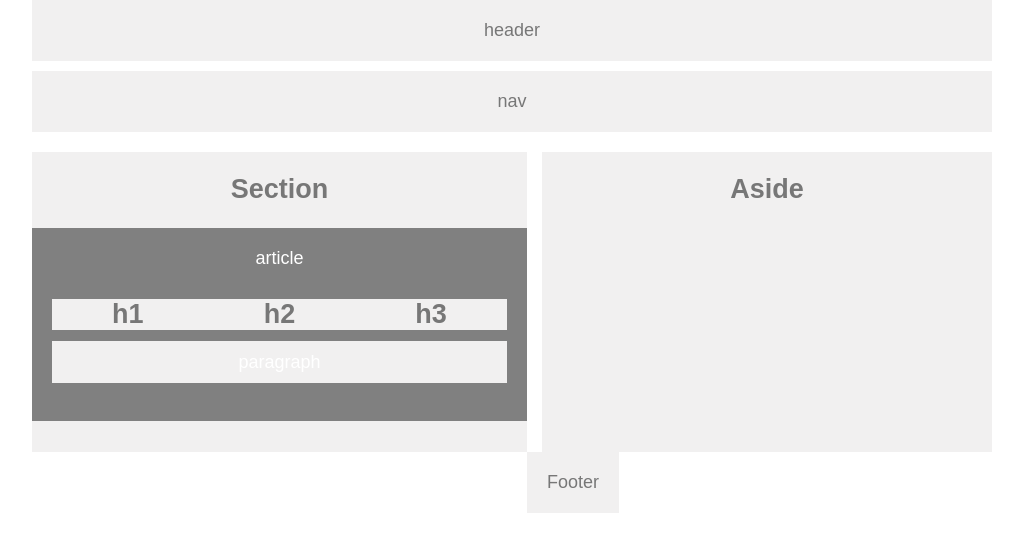
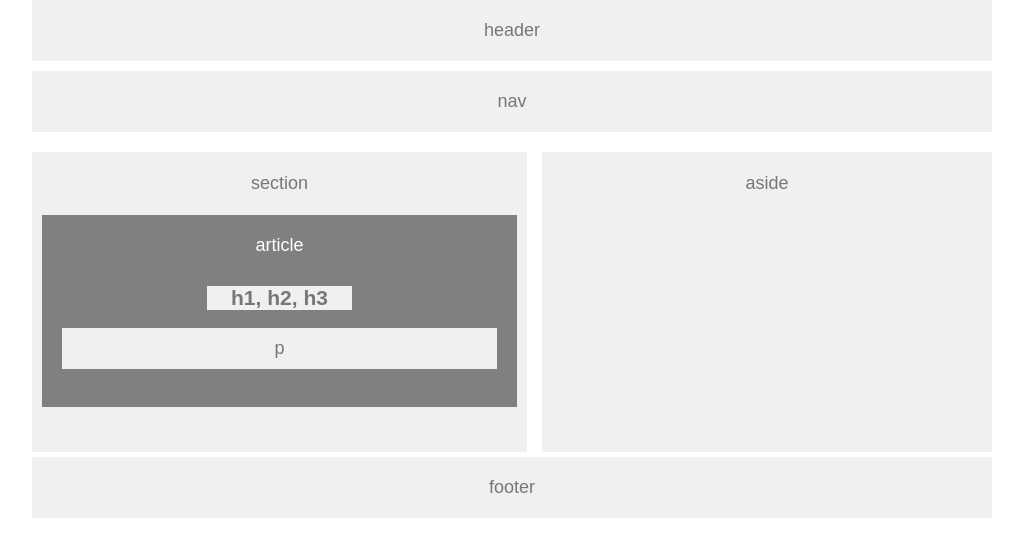
Before and after one commit to kramrock/HW-Wireframe, a plain HTML site: page index.html in a window 1280 px wide. Shown: the whole page, without its empty margins (128-1151 px from the left). Drawn offline with Linux system fonts and the light colour scheme.

Commit message:
built boxes for HW-Wireframe

```diff
--- a/index.html
+++ b/index.html
@@ -13,22 +13,22 @@
             nav
         </nav>
         <aside>
-            <h1>Aside</h1>
+            <br>aside
         </aside>
         <section>
-            <h1>Section</h1>
+            <br>
+            section
+            <br><br>
                 <article>
                     article
                         <br>
-                        <h2>h1</h2>
-                        <h2>h2</h2>
-                        <h2>h3</h2>
+                        <h3>h1, h2, h3</h3>
                         <br><br>
-                            <p>paragraph</p>
+                            <p>p</p>
                 </article>
         </section>
         <footer>
-            Footer
+            footer
         </footer>
     </body>
 </html>
--- a/style.css
+++ b/style.css
@@ -24,22 +24,26 @@ section {
     float: left;
     width: 495px;
     height: 300px;
-    margin-bottom: 10px;
+    margin-bottom: 5px;
 }
 article {
     background: gray;
     color: white;
     padding: 20px;
+    margin-left: 10px;
+    margin-right: 10px;
 }
 aside {
     float: right;
     width: 450px;
     height: 300px;
 }
-h2 {
+h3 {
     float: left;
     overflow: auto;
     margin-top: 30px;
+    margin-left: 33.33%;
+    margin-right: 33.33%;
     width: 33.33%;
     background: #f1f0f0;
     color: #777;
@@ -48,9 +52,11 @@ p {
     margin-top: 30px;
     padding: 10px;
     background: #f1f0f0;
+    color: #777;
 }
 footer {
-    float: left;
+    width: 960px;
     padding: 20px;
+    clear: both;
     text-align: center;
 }
```
